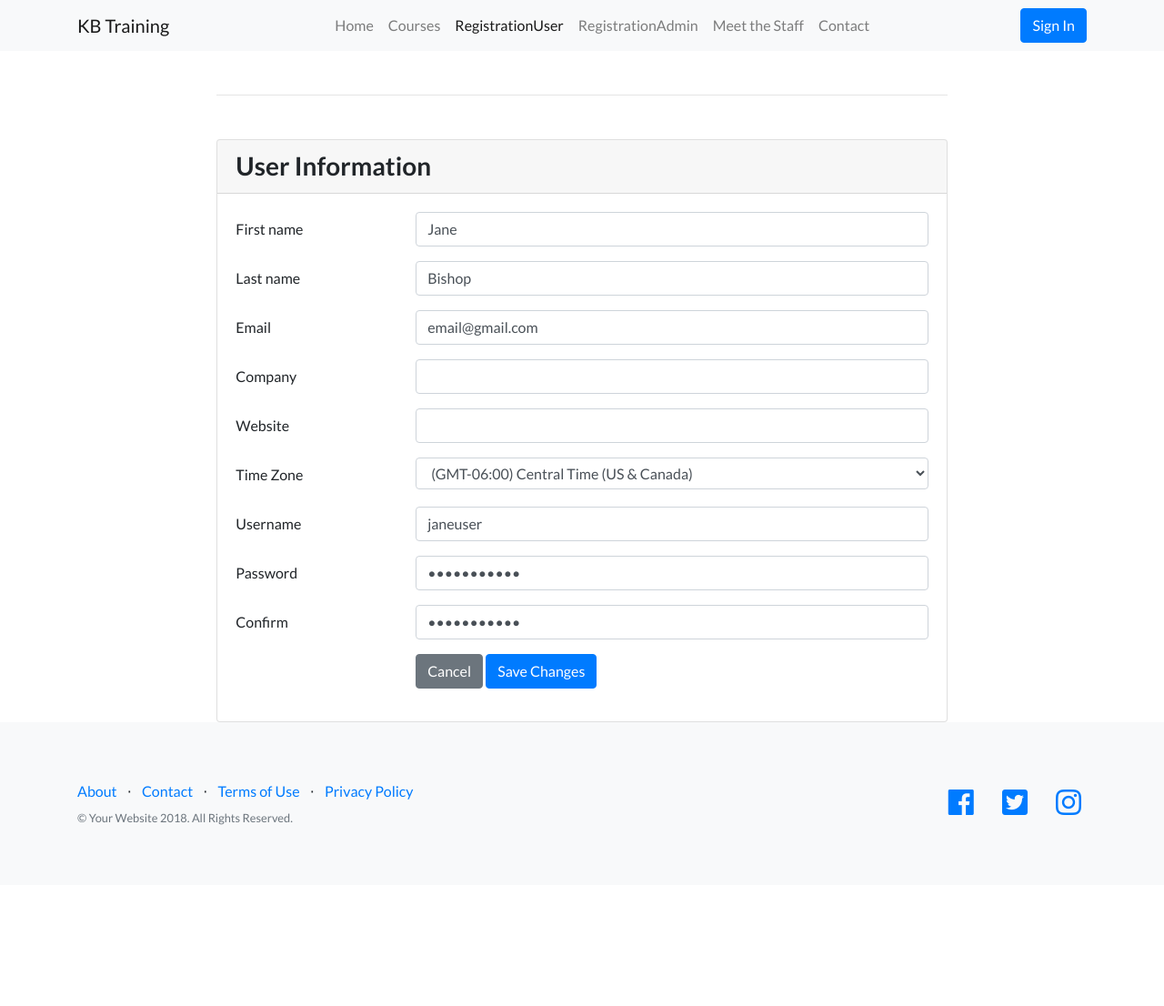
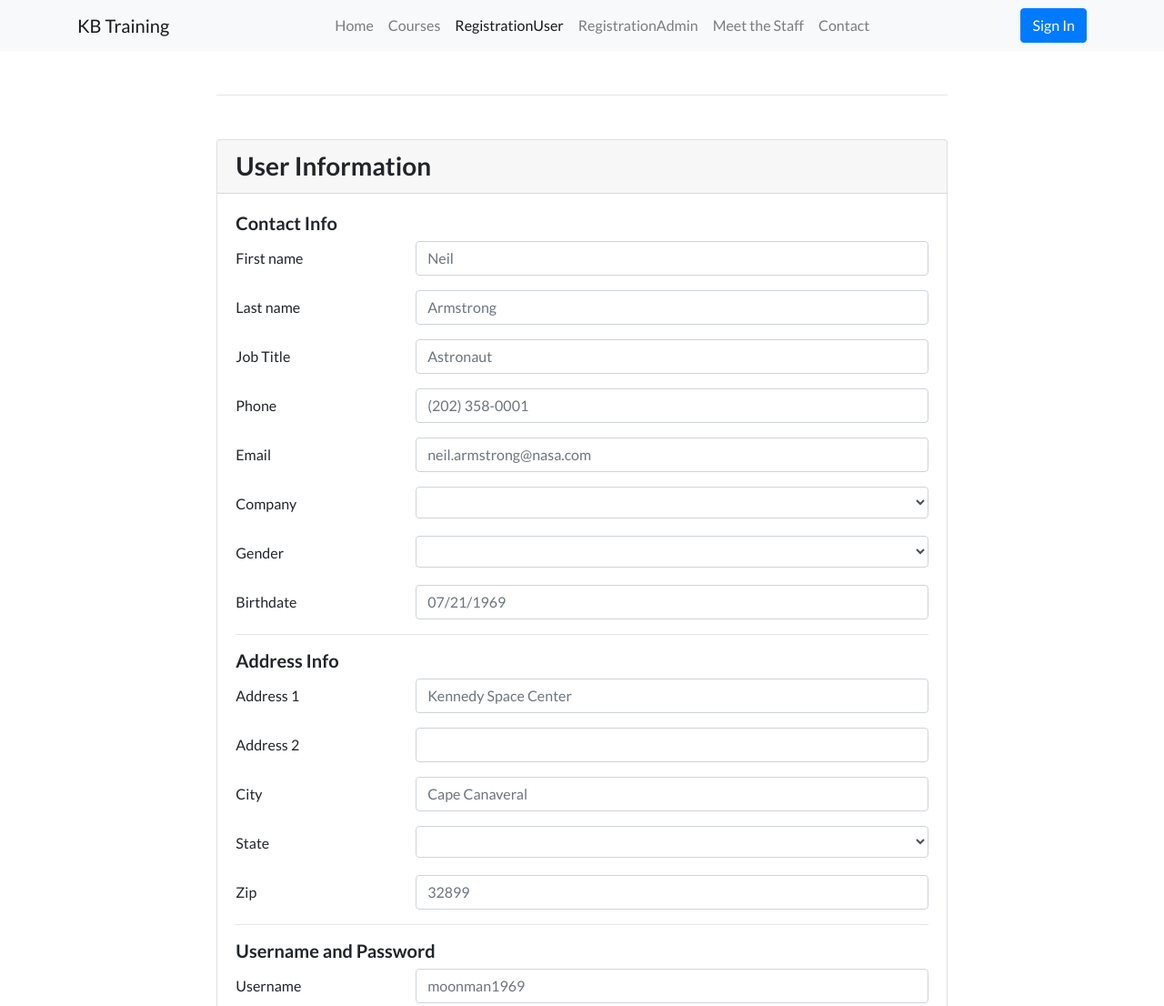
Before and after one commit to merski007/agileMethodologies, a website: page _project1/wireFrame2/index.html at #!/registrationUser in a window 1280 px wide. Shown: the top 1106 px of the page at 91% size. Before the commit the page ends 973 px from the top, so only its background shows below. Drawn offline with nearby package versions, Linux system fonts and the light colour scheme; some packages are replaced by stand-ins of ours.

Commit message:
updated site with relevant content on home page and user registration page

```diff
--- a/_project1/wireFrame2/index.html
+++ b/_project1/wireFrame2/index.html
@@ -85,7 +85,7 @@
               <a href="#">Privacy Policy</a>
             </li>
           </ul>
-          <p class="text-muted small mb-4 mb-lg-0">&copy; Your Website 2018. All Rights Reserved.</p>
+          <p class="text-muted small mb-4 mb-lg-0">&copy; KB Training 2018. All Rights Reserved.</p>
         </div>
         <div class="col-lg-6 h-100 text-center text-lg-right my-auto">
           <ul class="list-inline mb-0">
--- a/_project1/wireFrame2/pages/registrationUser.html
+++ b/_project1/wireFrame2/pages/registrationUser.html
@@ -9,55 +9,117 @@
         </div>
         <div class="card-body">
             <form class="form" role="form" autocomplete="off">
+                <h5>Contact Info</h5>
                 <div class="form-group row">
                     <label class="col-lg-3 col-form-label form-control-label">First name</label>
                     <div class="col-lg-9">
-                        <input class="form-control" type="text" value="Jane">
+                        <input class="form-control" type="text" placeholder="Neil">
                     </div>
                 </div>
                 <div class="form-group row">
                     <label class="col-lg-3 col-form-label form-control-label">Last name</label>
                     <div class="col-lg-9">
-                        <input class="form-control" type="text" value="Bishop">
+                        <input class="form-control" type="text" placeholder="Armstrong">
+                    </div>
+                </div>
+                <div class="form-group row">
+                    <label class="col-lg-3 col-form-label form-control-label">Job Title</label>
+                    <div class="col-lg-9">
+                        <input class="form-control" type="text" placeholder="Astronaut">
+                    </div>
+                </div>
+                <div class="form-group row">
+                    <label class="col-lg-3 col-form-label form-control-label">Phone</label>
+                    <div class="col-lg-9">
+                        <input class="form-control" type="text" placeholder="(202) 358-0001">
                     </div>
                 </div>
                 <div class="form-group row">
                     <label class="col-lg-3 col-form-label form-control-label">Email</label>
                     <div class="col-lg-9">
-                        <input class="form-control" type="email" value="email@gmail.com">
+                        <input class="form-control" type="email" placeholder="neil.armstrong@nasa.com">
                     </div>
                 </div>
+                <div class="form-group row">
+                    <label class="col-lg-3 col-form-label form-control-label">Company</label>
+                    <div class="col-lg-9">
+                        <select id="user_company" class="form-control" size="0">
+                            <option value=""></option>
+                            <option value="WCTC">WCTC</option>
+                            <option value="GE">GE</option>
+                            <option value="Microsoft">Microsoft</option>
+                            <option value="Other">Other</option>
+                        </select>
+                    </div>
+                </div>
+                <!--
                 <div class="form-group row">
                     <label class="col-lg-3 col-form-label form-control-label">Company</label>
                     <div class="col-lg-9">
                         <input class="form-control" type="text" value="">
                     </div>
                 </div>
+                -->
                 <div class="form-group row">
-                    <label class="col-lg-3 col-form-label form-control-label">Website</label>
+                    <label class="col-lg-3 col-form-label form-control-label">Gender</label>
                     <div class="col-lg-9">
-                        <input class="form-control" type="url" value="">
-                    </div>
-                </div>
-                <div class="form-group row">
-                    <label class="col-lg-3 col-form-label form-control-label">Time Zone</label>
-                    <div class="col-lg-9">
-                        <select id="user_time_zone" class="form-control" size="0">
-                            <option value="Hawaii">(GMT-10:00) Hawaii</option>
-                            <option value="Alaska">(GMT-09:00) Alaska</option>
-                            <option value="Pacific Time (US &amp; Canada)">(GMT-08:00) Pacific Time (US &amp; Canada)</option>
-                            <option value="Arizona">(GMT-07:00) Arizona</option>
-                            <option value="Mountain Time (US &amp; Canada)">(GMT-07:00) Mountain Time (US &amp; Canada)</option>
-                            <option value="Central Time (US &amp; Canada)" selected="selected">(GMT-06:00) Central Time (US &amp; Canada)</option>
-                            <option value="Eastern Time (US &amp; Canada)">(GMT-05:00) Eastern Time (US &amp; Canada)</option>
-                            <option value="Indiana (East)">(GMT-05:00) Indiana (East)</option>
+                        <select id="user_gender" class="form-control" size="0">
+                            <option value=""></option>
+                            <option value="Male">Male</option>
+                            <option value="Female">Female</option>
+                            <option value="NA">Choose not to answer...</option>
                         </select>
                     </div>
                 </div>
                 <div class="form-group row">
+                    <label class="col-lg-3 col-form-label form-control-label">Birthdate</label>
+                    <div class="col-lg-9">
+                        <input class="form-control" type="text" placeholder="07/21/1969">
+                    </div>
+                </div>
+                <hr>
+                <h5>Address Info</h5>
+                <div class="form-group row">
+                    <label class="col-lg-3 col-form-label form-control-label">Address 1</label>
+                    <div class="col-lg-9">
+                        <input class="form-control" type="text" placeholder="Kennedy Space Center">
+                    </div>
+                </div>
+                <div class="form-group row">
+                    <label class="col-lg-3 col-form-label form-control-label">Address 2</label>
+                    <div class="col-lg-9">
+                        <input class="form-control" type="text" placeholder="">
+                    </div>
+                </div>
+                <div class="form-group row">
+                    <label class="col-lg-3 col-form-label form-control-label">City</label>
+                    <div class="col-lg-9">
+                        <input class="form-control" type="text" placeholder="Cape Canaveral">
+                    </div>
+                </div>
+                <div class="form-group row">
+                    <label class="col-lg-3 col-form-label form-control-label">State</label>
+                    <div class="col-lg-9">
+                        <select id="user_gender" class="form-control" size="0">
+                            <option value=""></option>
+                            <option value="FL">Florida</option>
+                            <option value="SC">South Carolina</option>
+                            <option value="WI">Wisconsin</option>
+                        </select>
+                    </div>
+                </div>
+                <div class="form-group row">
+                    <label class="col-lg-3 col-form-label form-control-label">Zip</label>
+                    <div class="col-lg-9">
+                        <input class="form-control" type="text" placeholder="32899">
+                    </div>
+                </div>
+                <hr>
+                <h5>Username and Password</h5>
+                <div class="form-group row">
                     <label class="col-lg-3 col-form-label form-control-label">Username</label>
                     <div class="col-lg-9">
-                        <input class="form-control" type="text" value="janeuser">
+                        <input class="form-control" type="text" placeholder="moonman1969">
                     </div>
                 </div>
                 <div class="form-group row">
@@ -82,4 +144,6 @@
             </form>
         </div>
     </div>
+    <br>
+    <br>
     <!-- /form user info -->
```
Also changed, not shown: _project1/wireFrame2/pages/home.html (+7 -7 lines), class7/class7_notes.md (+6 -0 lines), _project1/wireFrame2/img/bg-showcase-1.jpg, _project1/wireFrame2/img/bg-showcase-2.jpg, _project1/wireFrame2/img/bg-showcase-3.jpg.
